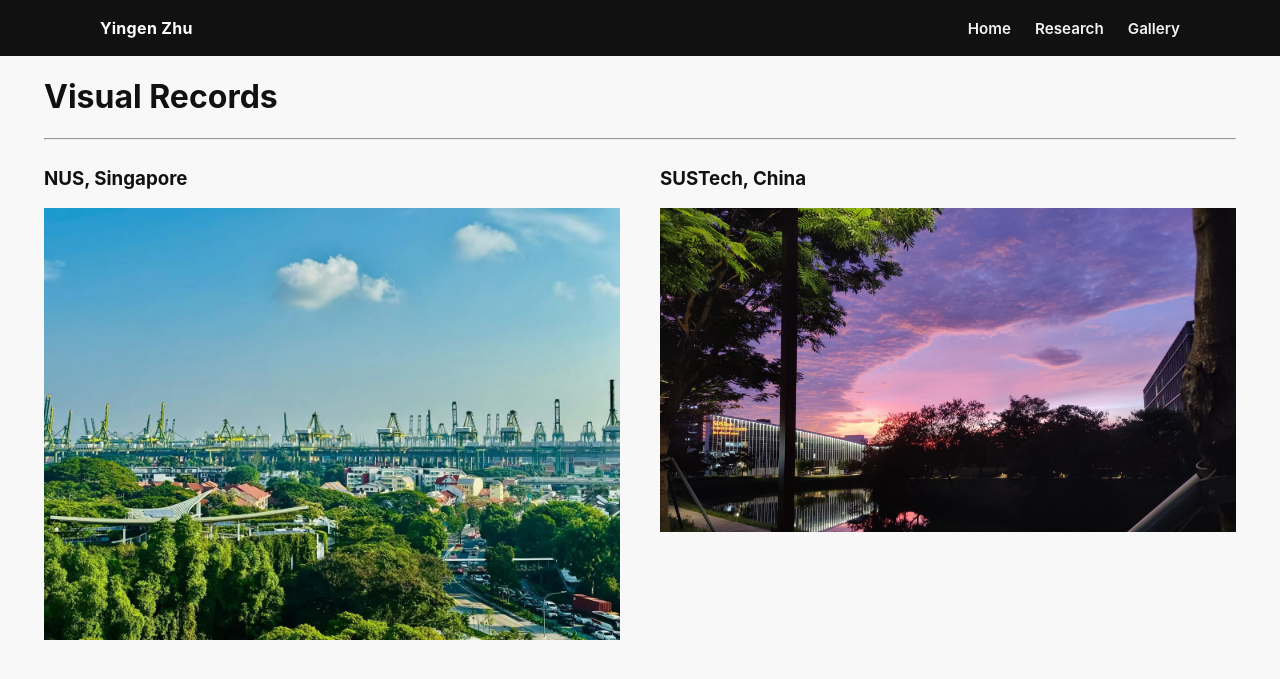
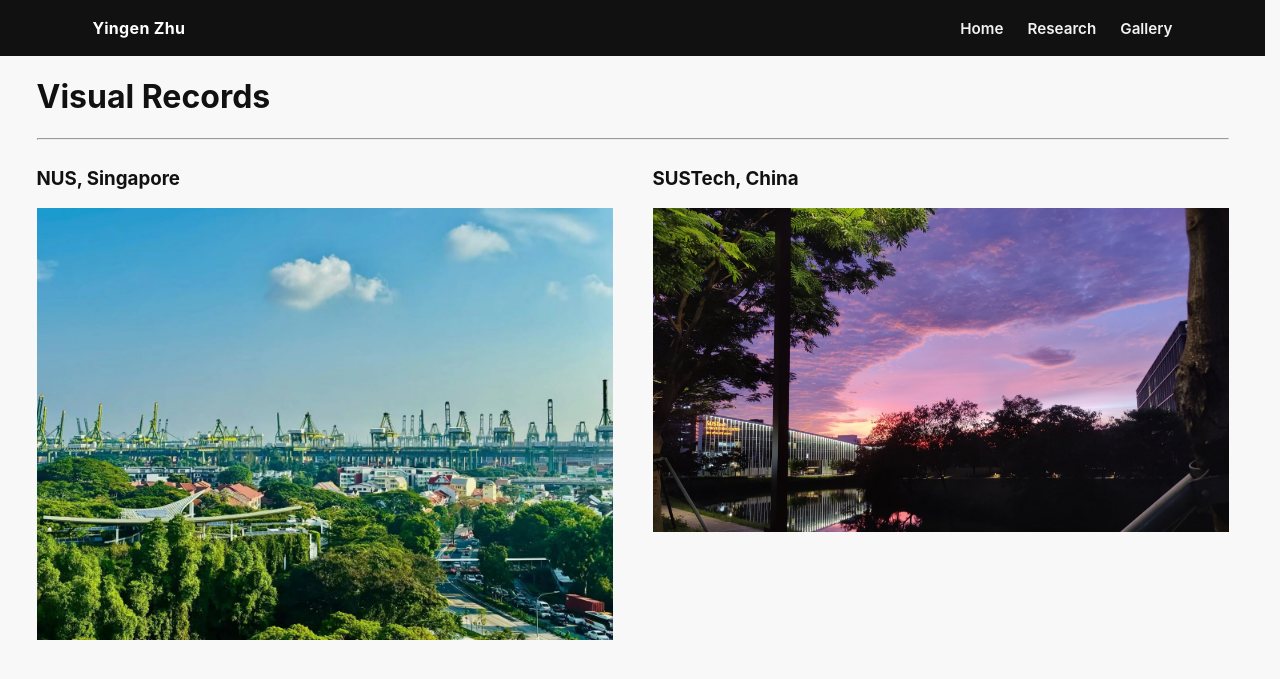
Before and after one commit to yingen-zhu/yingen-zhu.github.io, a Jekyll site: the page built from gallery.md, in a window 1280 px wide. Shown: the top 679 px of the page. Built offline with Jekyll 4.4.1, drawn with Linux system fonts in a browser that asks for light colours.

Commit message:
Add files via upload

```diff
--- a/assets/css/style.css
+++ b/assets/css/style.css
@@ -5,6 +5,14 @@
 /* Keep the content width stable on both short and long pages. */
 html {
   overflow-y: scroll;
+}
+
+/* Reserve the same space even when the page does not need to scroll. */
+@supports (scrollbar-gutter: stable) {
+  html {
+    overflow-y: auto;
+    scrollbar-gutter: stable;
+  }
 }
 
 body {
```
